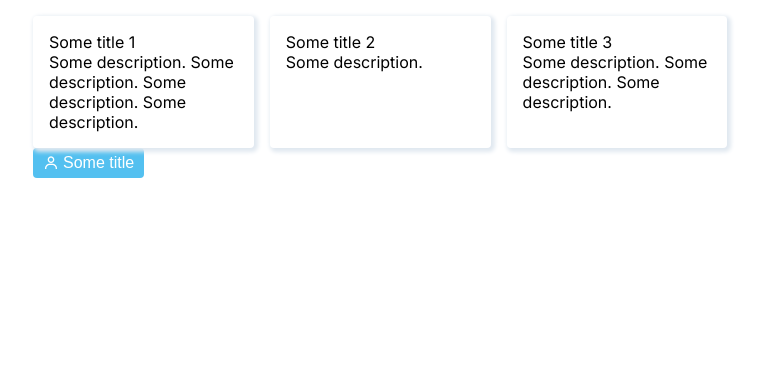
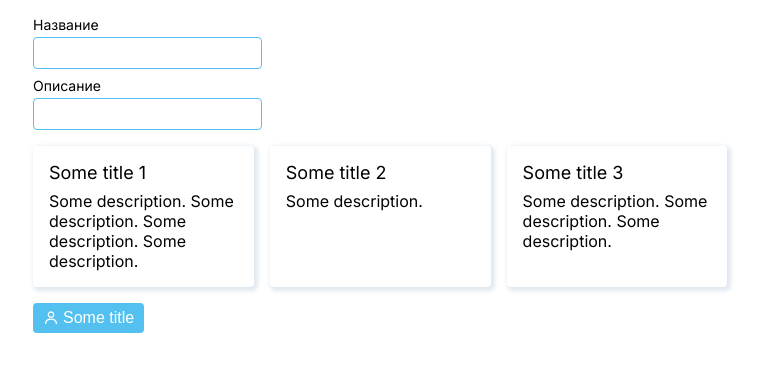
Before and after one commit to Gorschenko/react-app, a React (Create React App) app: page / in a window 1280 px wide. Shown: the top 372 px of the page, without its empty margins (23-786 px from the left). Built offline with nearby package versions, Linux system fonts and the light colour scheme.

Commit message:
SimpleInput and some styles have been added

```diff
--- a/src/components/App/App.js
+++ b/src/components/App/App.js
@@ -1,6 +1,7 @@
 import React from 'react';
 import DefaultButton from 'components/base/DefaultButton/DefaultButton.js';
 import DefaultCard from 'components/base/DefaultCard/DefaultCard.js';
+import FormApp from 'components/App/FormApp/FormApp.js';
 import 'components/App/App.scss';
 
 export default class App extends React.Component {
@@ -38,6 +39,7 @@ export default class App extends React.Component {
   render () {
     return (
       <div className="app">
+        <FormApp />
         <div className="app__list">
           {this.state.posts.map(p =>
             <DefaultCard
--- a/src/components/App/App.scss
+++ b/src/components/App/App.scss
@@ -1,9 +1,13 @@
 .app {
+    @include flex-column;
+    align-items: flex-start;
+    gap: 16px;
     max-width: 1200px;
     padding: 16px;
     margin: 0 auto;
 
     &__list {
+        @include parent-size;
         display: grid;
         grid-template-columns: repeat(auto-fill, minmax(200px, 1fr));
         gap: 16px;
--- /dev/null
+++ b/src/components/App/FormApp/FormApp.js
@@ -0,0 +1,32 @@
+import React from 'react';
+// import PropType from 'prop-types';
+import classes from 'components/App/FormApp/FormApp.module.scss';
+import SimpleInput from 'components/base/SimpleInput/SimpleInput.js';
+
+export default class FormApp extends React.Component {
+    constructor() {
+        super();
+        this.state = {
+            formData: {
+                title: '',
+                description: '',
+            }
+        };
+    }
+    render() {
+        return (
+            <form className={classes.formApp}>
+                <SimpleInput
+                    title="Название"
+                    value={this.state.formData.title}
+                    onChange={e => this.setState({ formData: { title: e.target.value } })}
+                />
+                <SimpleInput
+                    title="Описание"
+                    value={this.state.formData.description}
+                    onChange={e => this.setState({ formData: { description: e.target.value } })}
+                />
+            </form>
+        )
+    }
+}
--- /dev/null
+++ b/src/components/App/FormApp/FormApp.module.scss
@@ -0,0 +1,6 @@
+.formApp {
+    @include flex-column;
+    align-items: flex-start;
+    gap: 8px;
+
+}
--- a/src/components/base/DefaultButton/DefaultButton.scss
+++ b/src/components/base/DefaultButton/DefaultButton.scss
@@ -7,12 +7,12 @@
 
     &_l {
         padding: 6px 10px;
-        font-size: 16px;
+        @include text_m;
     }
 
     &_m {
         padding: 4px 8px;
-        font-size: 12px;
+        @include text_xs;
     }
 
     &_primary {
--- a/src/components/base/DefaultCard/DefaultCard.scss
+++ b/src/components/base/DefaultCard/DefaultCard.scss
@@ -1,4 +1,6 @@
 .default-card {
+    @include flex-column;
+    gap: 8px;
     padding: 16px;
     box-shadow: $bs;
     border-radius: 4px;
--- /dev/null
+++ b/src/components/base/SimpleInput/SimpleInput.js
@@ -0,0 +1,34 @@
+import React from 'react';
+import PropType from 'prop-types';
+import 'components/base/SimpleInput/SimpleInput.scss';
+
+export default class SimpleInput extends React.Component {
+    render() {
+        const title = this.props.title ? <p>{this.props.title}</p> : null;
+        const inputClasses = `
+            simple-input
+            simple-input_${this.props.size}
+        `
+        return (
+            <div className={inputClasses}>
+                {title}
+                <input
+                    type={this.props.type}
+                    value={this.props.value}
+                    onChange={this.props.onChange}
+                />
+            </div>
+        )
+    }
+}
+
+SimpleInput.propTypes = {
+    value: PropType.string.isRequired,
+    onChange: PropType.func.isRequired,
+    type: PropType.string,
+}
+
+SimpleInput.defaultProps = {
+    type: 'text',
+    size: 'l',
+}
--- /dev/null
+++ b/src/components/base/SimpleInput/SimpleInput.scss
@@ -0,0 +1,27 @@
+.simple-input {
+    @include flex-column;
+    gap: 4px;
+
+    p {
+        @include text_s;
+    }
+
+    input {
+        border: 1px solid $cl-primary;
+        border-radius: 4px;
+    }
+
+    &_l {
+        input {
+            padding: 6px 10px;
+            @include text_m;
+        }
+    }
+
+    &_m {
+        input {
+            padding: 4px 8px;
+            @include text_xs;
+        }
+    }
+}
--- a/src/styles/main.scss
+++ b/src/styles/main.scss
@@ -2,5 +2,6 @@
 @import 'styles/_mixins.scss';
 @import url('https://fonts.googleapis.com/css2?family=Inter&display=swap');
 @import 'boxicons/css/boxicons.min.css';
+@import 'fonts.scss';
 @import 'resets.scss';
 @import 'positions.scss';
--- a/src/styles/resets.scss
+++ b/src/styles/resets.scss
@@ -19,6 +19,7 @@ ul {
 }
 
 input {
+    padding: 0;
     border: 0;
     outline: 0;
     background: 0;
```
Also changed, not shown: src/DOC.md (+14 -0 lines), 1 other file (tests, documents, lock files or other folders).
